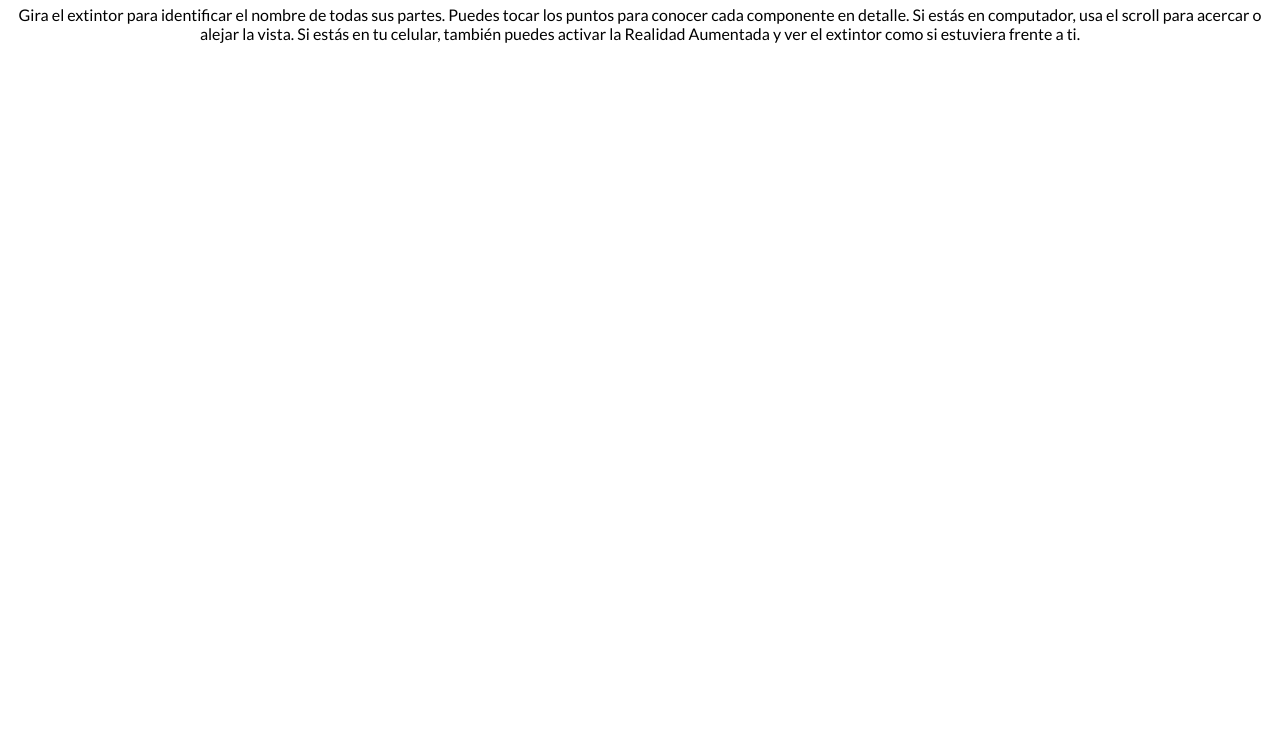
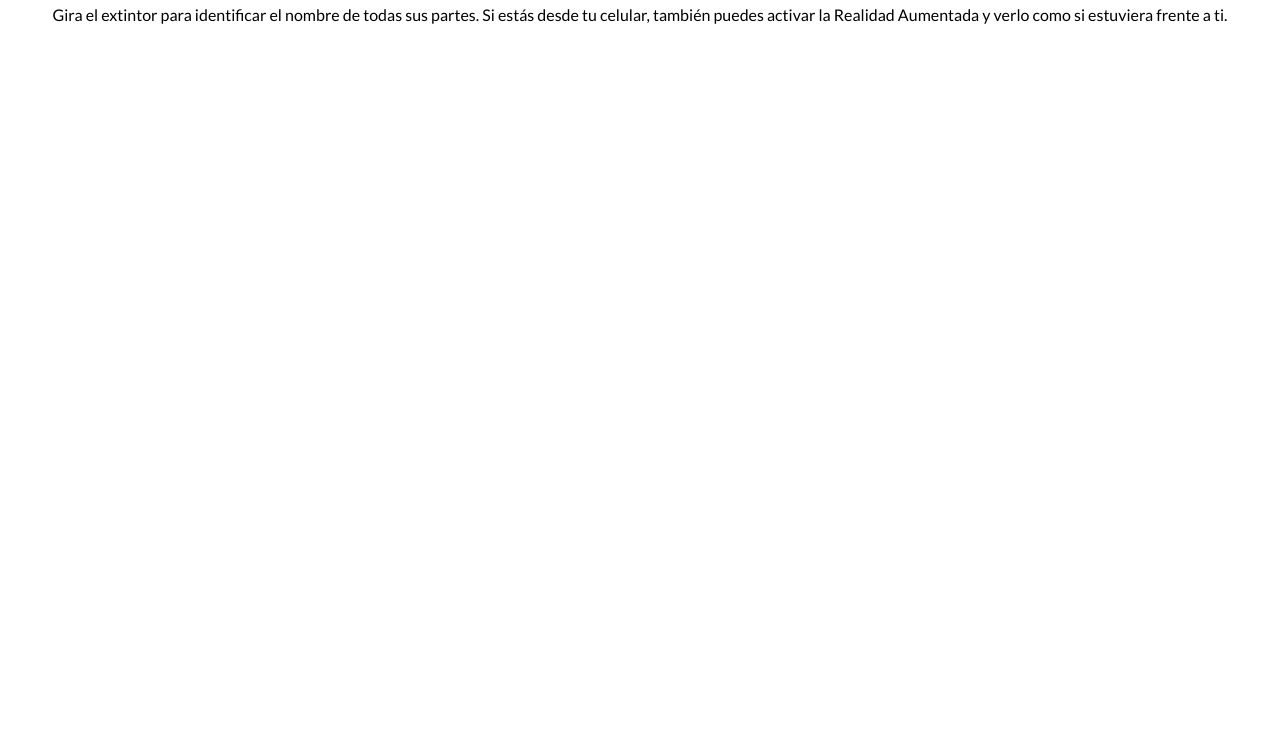
Before and after one commit to galaga84/extintiro-3d-v2, a plain HTML site: page index.html in a window 1280 px wide. Shown: the part 68-808 px from the top of the page. Drawn offline with Linux system fonts and the light colour scheme; some packages are replaced by stand-ins of ours; a script that the page names is missing; a web font is replaced by a local one.

Commit message:
ajustes menores

```diff
--- a/index.html
+++ b/index.html
@@ -15,10 +15,8 @@
   <body>
     <h1 class="lato-bold">Identificación de partes del extintor</h1>
     <p class="lato-regular">
-      Gira el extintor para identificar el nombre de todas sus partes. Puedes
-      tocar los puntos para conocer cada componente en detalle. Si estás en
-      computador, usa el scroll para acercar o alejar la vista. Si estás en tu
-      celular, también puedes activar la Realidad Aumentada y ver el extintor
+      Gira el extintor para identificar el nombre de todas sus partes. Si estás
+      desde tu celular, también puedes activar la Realidad Aumentada y verlo
       como si estuviera frente a ti.
     </p>
 
```
